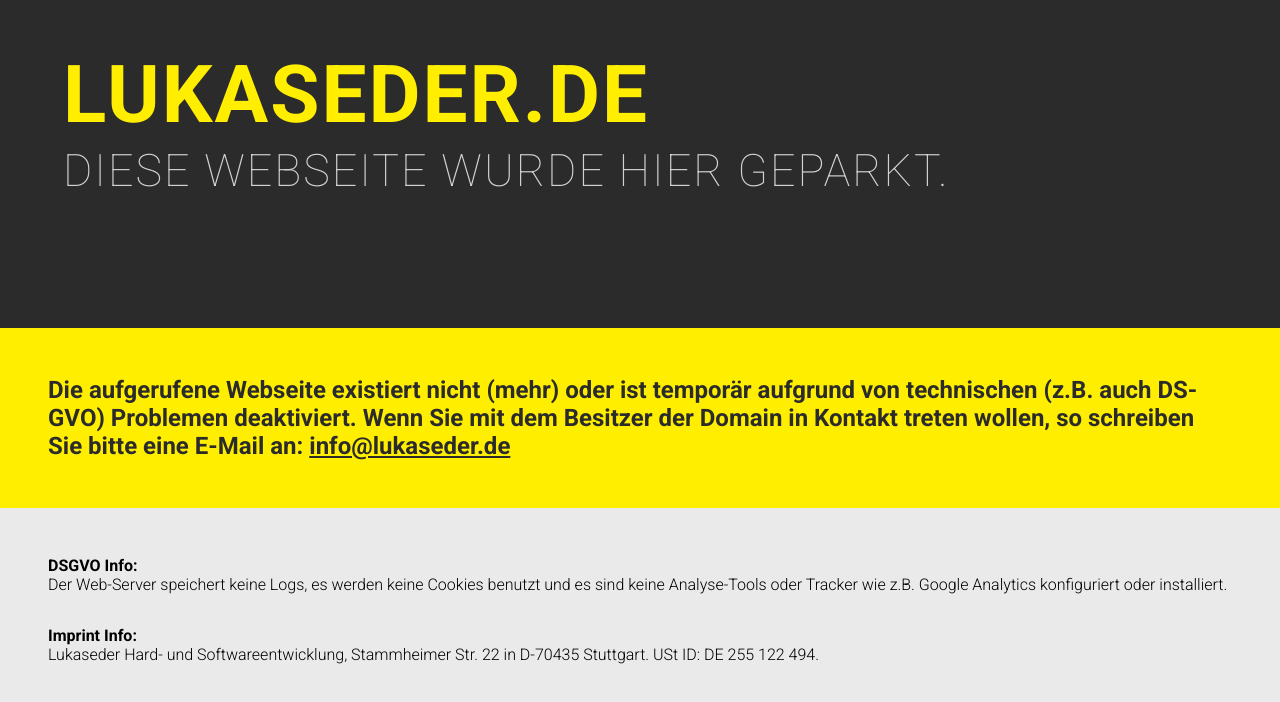
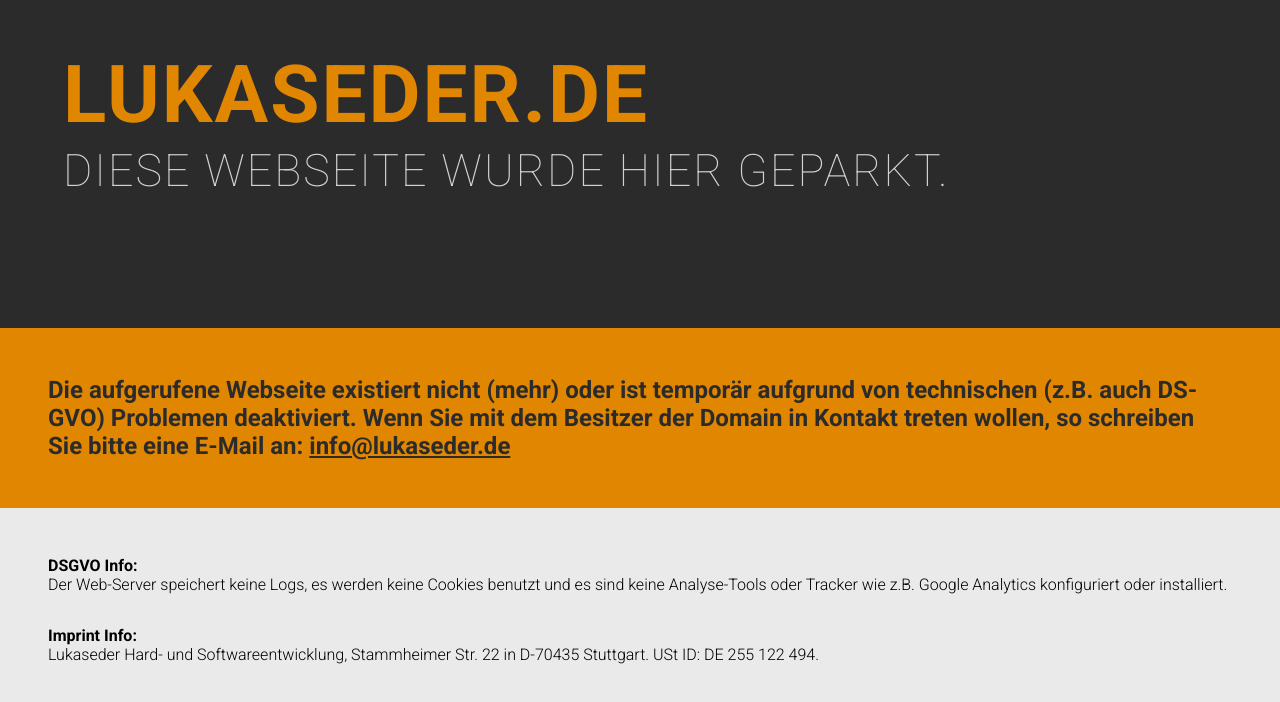
Before and after one commit to circular-code/lukasederFallback, a plain HTML site: page index.html in a window 1280 px wide. Drawn offline with Linux system fonts and the light colour scheme.

Commit message:
changed color

```diff
--- a/index.html
+++ b/index.html
@@ -69,7 +69,7 @@
                 text-align: left;
             }
             #domain {
-                color: #ffee00;
+                color: #e08600;
                 font-weight: 700;
                 font-size: 5rem;
                 padding: 0 15px;
@@ -96,7 +96,7 @@
             }
             aside {
                 padding: 2rem;
-                background: #ffee00;
+                background: #e08600;
                 font-weight: 700;
                 font-size: 1.5rem;
                 color: #2b2b2b;
```
